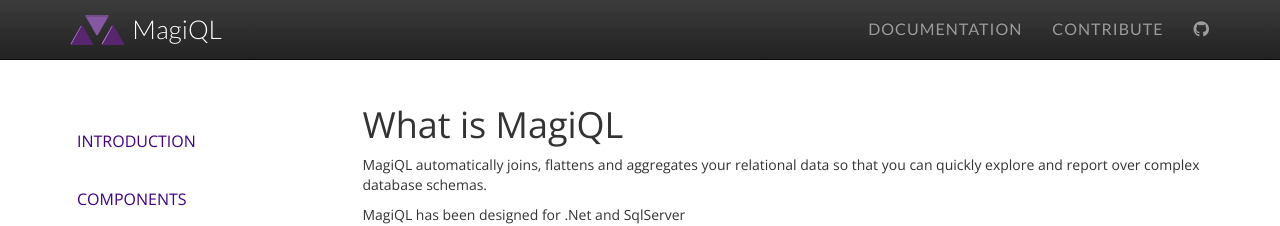
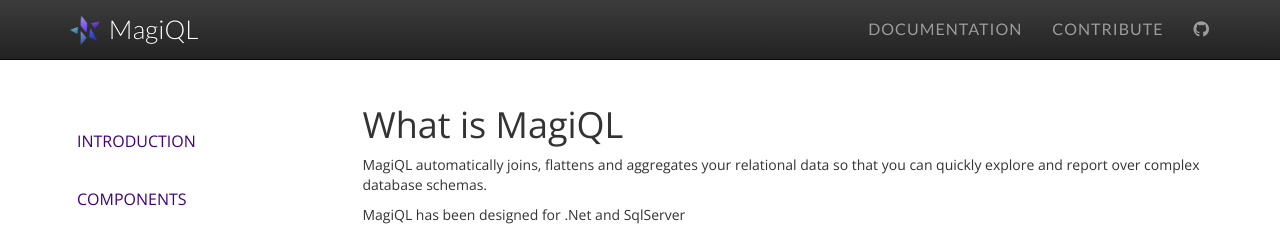
Before and after one commit to MagiQL/magiql.github.io, a Jekyll site: the page built from docs/index.md, in a window 1280 px wide. Shown: the top 226 px of the page. Built offline with Jekyll 4.4.1, drawn with Linux system fonts in a browser that asks for light colours; nearby versions of some CDN libraries; a script that is not in the unit is left out.

Commit message:
Update default.html

```diff
--- a/_layouts/default.html
+++ b/_layouts/default.html
@@ -39,7 +39,7 @@
                         <span class="icon-bar"></span>
                         <span class="icon-bar"></span>
                     </button>
-                    <a class="navbar-brand" href="/"><img src="/assets/images/logo.png" /> MagiQL</a>
+                    <a class="navbar-brand" href="/"><img src="/assets/images/mql-logo-purple-2-100.png" /> MagiQL</a>
                 </div>
                 <div class="collapse navbar-collapse" id="navbar">
                     <ul class="nav navbar-nav navbar-right main-nav">
```
